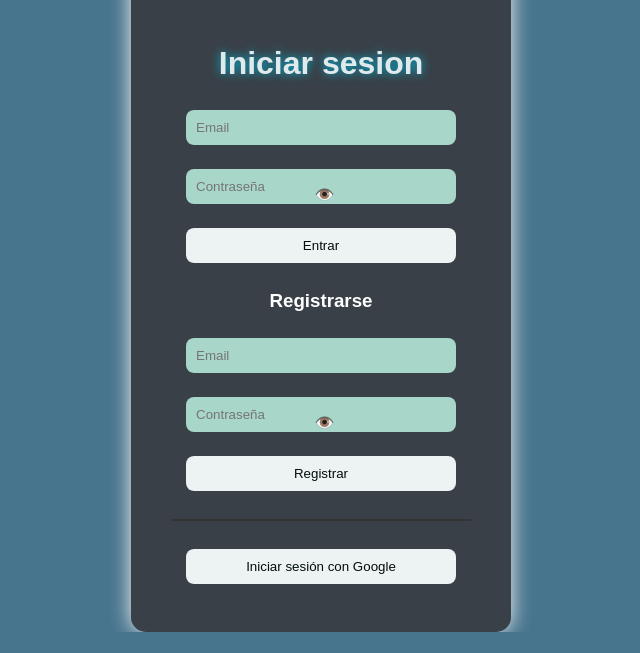
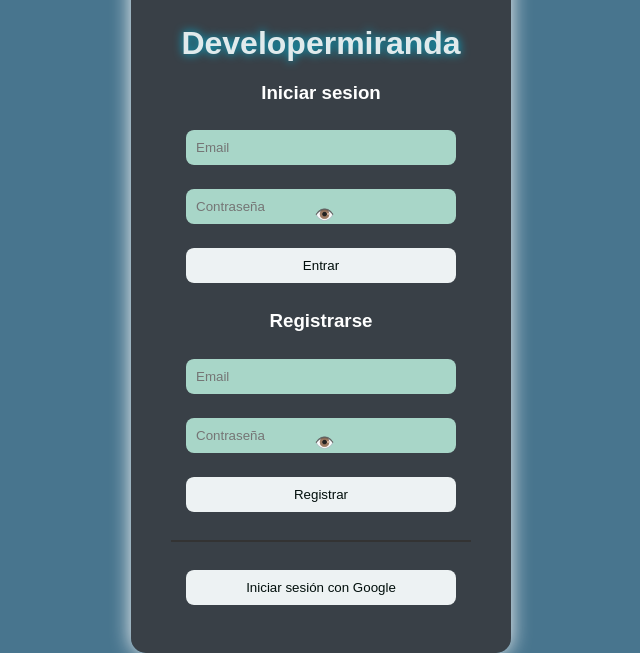
Before and after one commit to Michel1891/mi_developer, a website: page index.html in a window 1280 px wide. Shown: the part 229-882 px from the top of the page, without its empty margins (319-959 px from the left). Before the commit the page ends 861 px from the top, so only its background shows below. Drawn offline with Linux system fonts and the light colour scheme.

Commit message:
Update index.html

```diff
--- a/index.html
+++ b/index.html
@@ -160,8 +160,9 @@
 <body>
   <div class="container">
     <img src="src/image/logo1.png" alt="Logo" class="logo">
-    <h1 class="titulo">Iniciar sesion</h1>
+    <h1 class="titulo">Developermiranda</h1>
 
+     <h3>Iniciar sesion</h3>
     <form id="loginForm">
       <input type="email" name="email" placeholder="Email" required><br>
 
```
